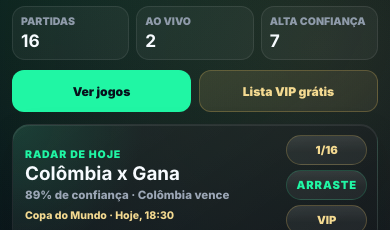
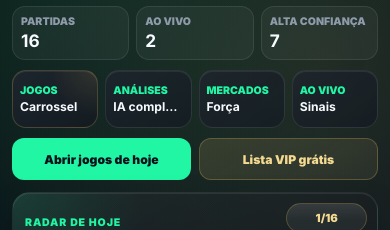
Before and after one commit to duqueroleta/DuqueSports-Codex, a React (Vite) app: page / in a window 390 px wide. Shown: the part 264-494 px from the top of the page. Built offline with nearby package versions, Linux system fonts and the light colour scheme; no server answers.

Commit message:
style(mobile): add home quick shortcuts

```diff
--- a/src/components/home/MobileHomeSummary.jsx
+++ b/src/components/home/MobileHomeSummary.jsx
@@ -52,8 +52,27 @@ function MobileHomeSummary() {
         </span>
       </div>
 
+      <nav className="mobile-home-shortcuts" aria-label="Acesso rápido">
+        <Link to="/jogos">
+          <small>Jogos</small>
+          <strong>Carrossel</strong>
+        </Link>
+        <Link to="/analises">
+          <small>Análises</small>
+          <strong>IA completa</strong>
+        </Link>
+        <Link to="/mercados">
+          <small>Mercados</small>
+          <strong>Força</strong>
+        </Link>
+        <Link to="/ao-vivo">
+          <small>Ao vivo</small>
+          <strong>Sinais</strong>
+        </Link>
+      </nav>
+
       <div className="mobile-home-actions">
-        <Link to="/jogos">Ver jogos</Link>
+        <Link to="/jogos">Abrir jogos de hoje</Link>
         <Link to="/lista-vip">Lista VIP grátis</Link>
       </div>
     </section>
--- a/src/styles/mobile-home-summary.css
+++ b/src/styles/mobile-home-summary.css
@@ -18,6 +18,7 @@
 
   .mobile-home-summary-heading span,
   .mobile-home-feature > span,
+  .mobile-home-shortcuts small,
   .mobile-home-stats small {
     color: var(--color-neon);
     font-size: 0.66rem;
@@ -115,6 +116,50 @@
     line-height: 1;
   }
 
+  .mobile-home-shortcuts {
+    display: grid;
+    grid-template-columns: repeat(4, minmax(0, 1fr));
+    gap: 7px;
+  }
+
+  .mobile-home-shortcuts a {
+    display: grid;
+    align-content: center;
+    gap: 4px;
+    min-width: 0;
+    min-height: 58px;
+    padding: 9px 7px;
+    border: 1px solid rgba(255, 255, 255, 0.09);
+    border-radius: 14px;
+    color: inherit;
+    background:
+      linear-gradient(145deg, rgba(255, 255, 255, 0.06), rgba(255, 255, 255, 0.025)),
+      rgba(12, 18, 28, 0.72);
+    text-decoration: none;
+    box-shadow: inset 0 1px 0 rgba(255, 255, 255, 0.07);
+  }
+
+  .mobile-home-shortcuts a:first-child {
+    border-color: rgba(217, 180, 91, 0.24);
+    background:
+      radial-gradient(circle at top right, rgba(217, 180, 91, 0.13), transparent 44%),
+      linear-gradient(145deg, rgba(255, 255, 255, 0.07), rgba(255, 255, 255, 0.025)),
+      rgba(12, 18, 28, 0.76);
+  }
+
+  .mobile-home-shortcuts small,
+  .mobile-home-shortcuts strong {
+    overflow: hidden;
+    text-overflow: ellipsis;
+    white-space: nowrap;
+  }
+
+  .mobile-home-shortcuts strong {
+    color: var(--color-white);
+    font-size: 0.76rem;
+    line-height: 1;
+  }
+
   .mobile-home-actions {
     display: grid;
     grid-template-columns: 1fr 1fr;
@@ -150,6 +195,10 @@
     font-size: 1.2rem;
   }
 
+  .mobile-home-shortcuts {
+    grid-template-columns: repeat(2, minmax(0, 1fr));
+  }
+
   .mobile-home-feature strong,
   .mobile-home-feature small {
     font-size: 0.7rem;
```
